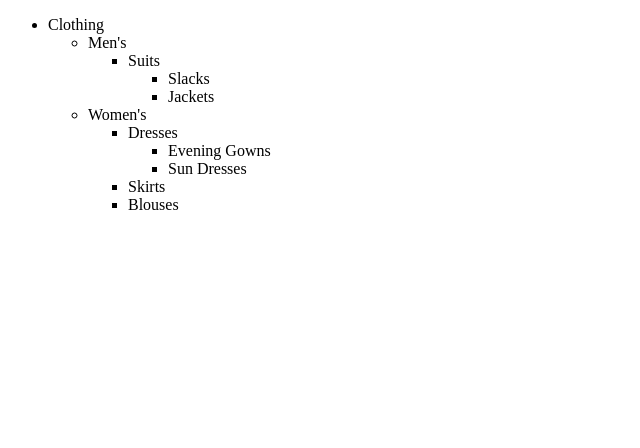
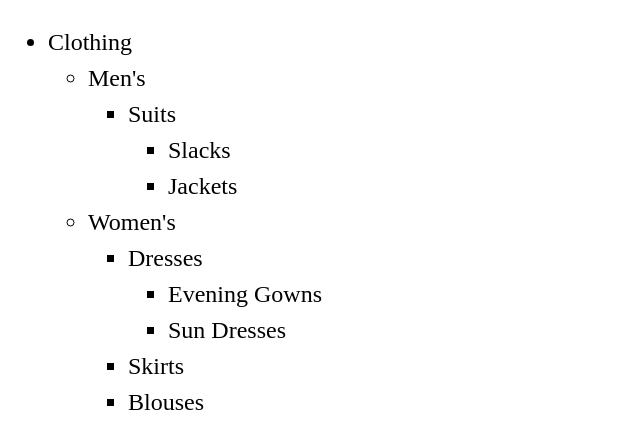
Before and after one commit to kriku/nested, a website: page index.html in a window 1280 px wide. Shown: the whole page, without its empty margins (0-640 px from the left). Drawn offline with Linux system fonts and the light colour scheme.

Commit message:
Add styles and save mock-up

```diff
--- a/index.html
+++ b/index.html
@@ -3,6 +3,12 @@
   <head>
     <meta charset="UTF-8"/>
     <title>Document</title>
+    <style>
+      ul {
+        font-size: 1.5rem;
+        line-height: 1.5;
+      }
+    </style>
   </head>
   <body>
     <div id="root"></div>
@@ -15,7 +21,8 @@
         if (r.readyState != 4 || r.status != 200)
           return;
         data = JSON.parse(r.responseText);
-        drawNestedSetsTree(data, document.getElementById('root'));
+        let tree = drawNestedSetsTree(data, document.getElementById('root'));
+        tree.save();
       };
       r.send();
     </script>
--- a/solution.js
+++ b/solution.js
@@ -1,5 +1,6 @@
 function drawNestedSetsTree(data, domNode) {
 
+  const domRoot = document.createElement('UL');
   const reduce = data => {
 
     const append = (dom, node) => {
@@ -10,7 +11,6 @@ function drawNestedSetsTree(data, domNode) {
       return el;
     };
 
-    const domRoot = document.createElement('UL');
     let root = {
       parent: null,
       dom: domRoot,
@@ -52,4 +52,9 @@ function drawNestedSetsTree(data, domNode) {
   };
 
   var root = reduce(data);
+  return {
+    save: () => {
+      console.log(domRoot);
+    }
+  };
 }
```
